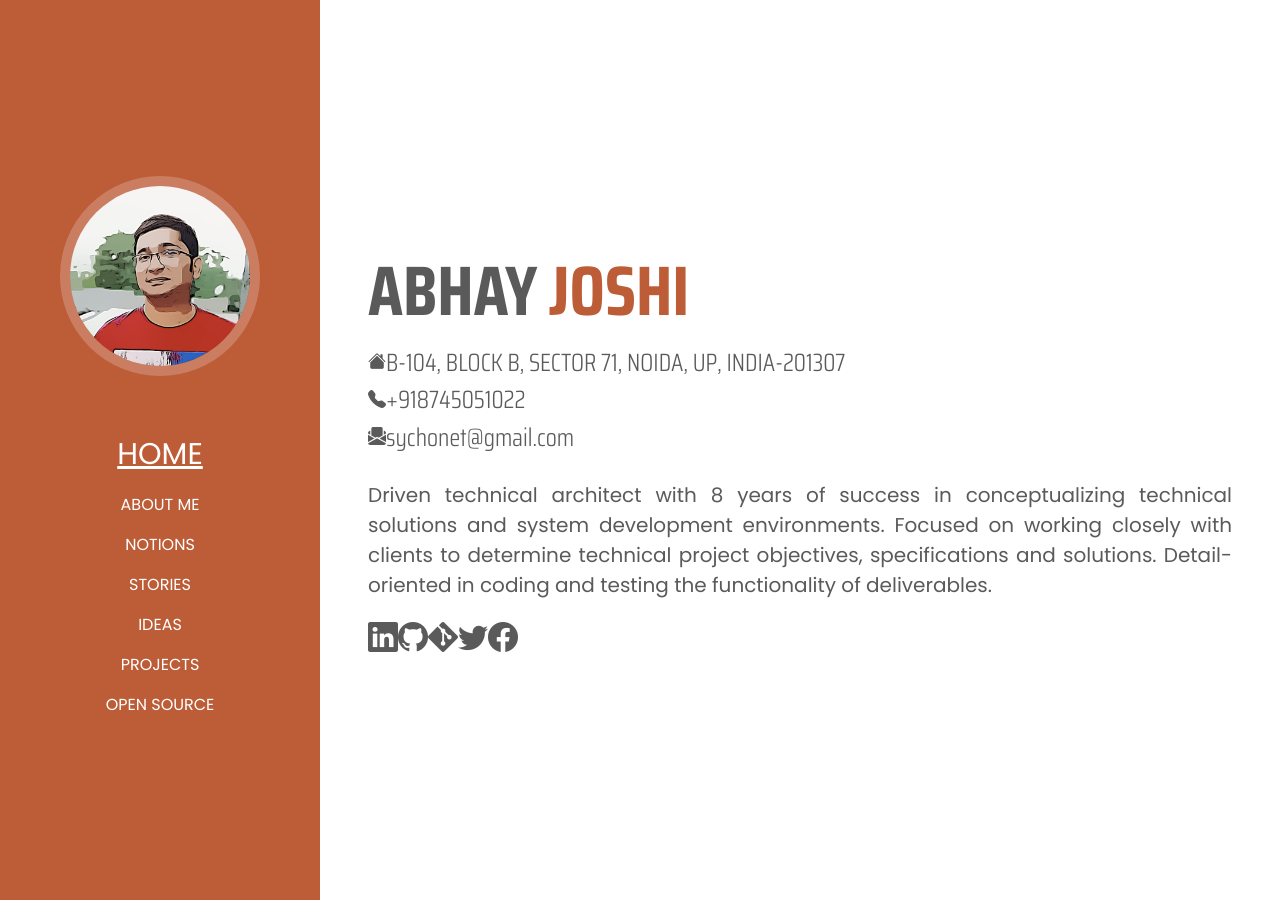
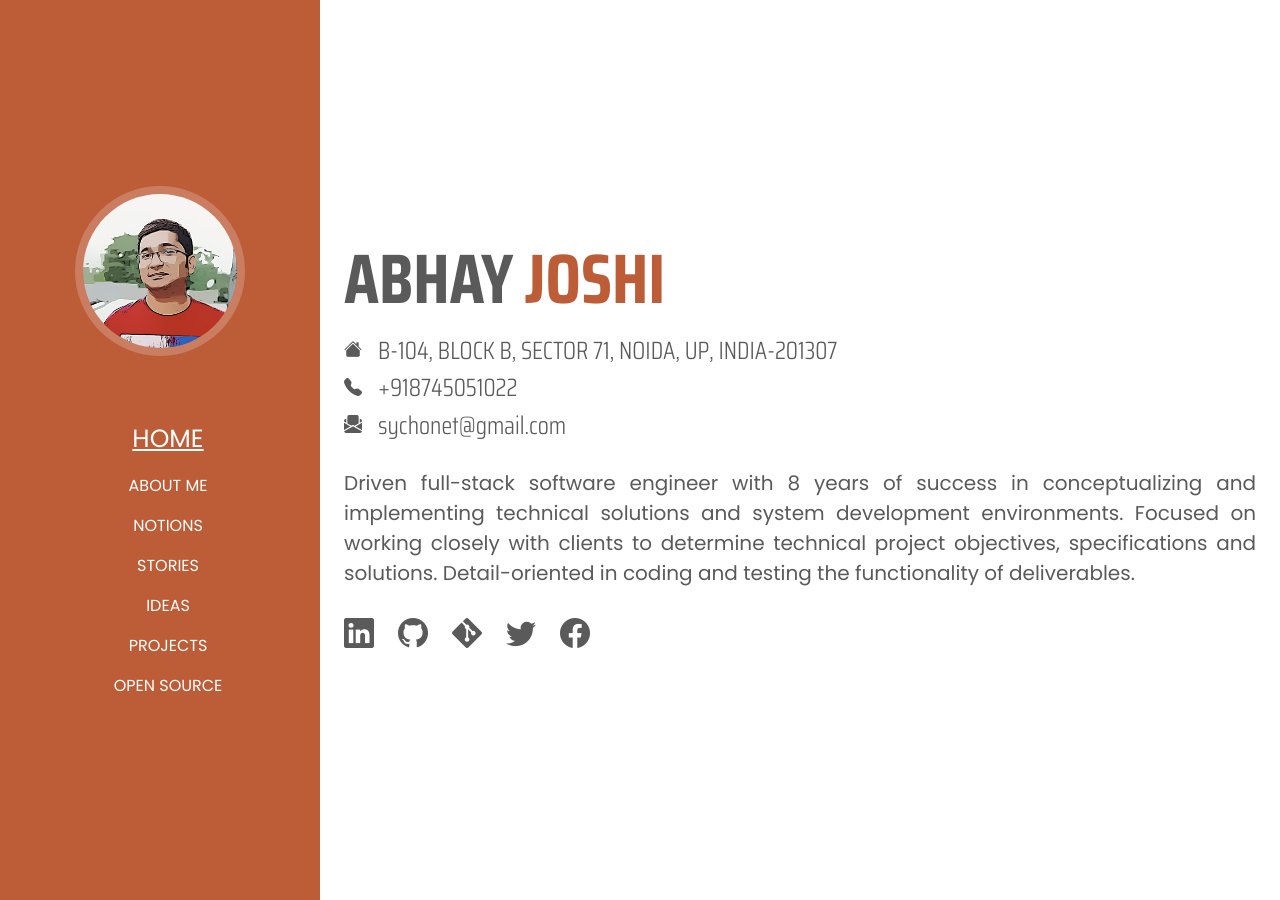
Before and after one commit to sychonet/sychonet.github.io, a Jekyll site: the page built from index.html, in a window 1280 px wide. Built offline with Jekyll 4.4.1, drawn with Linux system fonts in a browser that asks for light colours; nearby versions of some CDN libraries; library files that are not in the unit come from our copies.

Commit message:
Fixed styling issues

```diff
--- a/_includes/sidebar.html
+++ b/_includes/sidebar.html
@@ -1,9 +1,15 @@
-<div class="p-2 mh-100 col-sm-3 sidebar text-white d-flex flex-column justify-content-center">
-    <div class="text-center">
+<div class="col-md-3 sidebar text-white d-flex flex-column justify-content-center">
+    <div id="profile-pic-container" class="pb-5 mx-auto">
         <img id="profile-pic" class="rounded-circle" src="/assets/images/profile_sketch.png"/>
     </div>
-    <nav class="pt-5 text-center">
-        <ul class="nav flex-column">
+    <nav class="navbar navbar-expand-sm" role="navigation">
+        <div class="container-fluid">
+            <a class="navbar-brand" href="#"></a>
+            <button class="navbar-toggler" type="button" data-bs-toggle="collapse" data-bs-target="#navbar-toggler" aria-controls="navbar-toggler" aria-expanded="false" aria-label="Toggle navigation">
+                <span class="navbar-toggler-icon"></span>
+            </button>
+            <div class="collapse navbar-collapse" id="navbar-toggler">
+                <ul class="navbar-nav flex-column mx-auto text-center">
                     {% for item in site.data.navigation %}
                         <li class="nav-item" {% if page.url == item.link %}id="current-nav-li"{% endif %}>
                             <a href="{{ item.link }}" class="nav-link text-white" {% if page.url != item.link %}id="not-current-nav-li"{% endif %}>
@@ -12,5 +18,7 @@
                         </li>
                     {% endfor %}
                 </ul>
+            </div>
+        </div>
     </nav>
 </div>
--- a/_layouts/page.html
+++ b/_layouts/page.html
@@ -2,19 +2,23 @@
 <html lang="en">
 <head>
   <title>{{ page.title }}</title>
+  <meta name="description" content="{{ page.pageDescription }}">
+  <meta name="keywords" content="Personal portfolio, notions, ideas, projects, Abhay Joshi, Open Source, Software Engineer, Full Stack, Consultant, Web Developer">
   <meta charset="utf-8">
   <meta name="viewport" content="width=device-width, initial-scale=1">
   <link rel="icon" type="image/x-icon" href="/assets/images/favicon.ico">
-  <link href="/assets/css/bootstrap.min.css" rel="stylesheet">
+  <link href="https://cdn.jsdelivr.net/npm/bootstrap@5.2.0/dist/css/bootstrap.min.css" rel="stylesheet" integrity="sha384-gH2yIJqKdNHPEq0n4Mqa/HGKIhSkIHeL5AyhkYV8i59U5AR6csBvApHHNl/vI1Bx" crossorigin="anonymous">
   <link href="/assets/css/homepage.css" rel="stylesheet">
-  <script src="/assets/js/bootstrap.min.js"></script>
   {% feed_meta %}
   {% seo %}
 </head>
 <body class="container-fluid">
   <div class="row h-100">
     {% include sidebar.html %}
-    {{ content }}
+    <div class="mh-100 col-md-9 p-4 d-flex flex-column justify-content-center">
+      {{ content }}
+    </div>
   </div>
+  <script src="https://cdn.jsdelivr.net/npm/bootstrap@5.2.0/dist/js/bootstrap.bundle.min.js" integrity="sha384-A3rJD856KowSb7dwlZdYEkO39Gagi7vIsF0jrRAoQmDKKtQBHUuLZ9AsSv4jD4Xa" crossorigin="anonymous"></script>
 </body>
 </html>
--- a/_sass/homepage.scss
+++ b/_sass/homepage.scss
@@ -1,4 +1,4 @@
-html,body {
+html, body {
     height: 100%;
 }
 
@@ -12,21 +12,22 @@ body {
 .sidebar {
     --bs-bg-opacity: 1;
     background-color: rgb(189, 93, 56) !important;
+
 }
 
 #profile-pic {
     object-fit: cover;
-    width: 200px;
-    height: 200px;
+    width: 170px;
+    height: 170px;
     border-color: rgba(255, 255, 255, 0.2);
-    border-width: 10px;
+    border-width: 8px;
     border-style: solid;
 }
 
 #current-nav-li {
     text-decoration:underline;
     text-underline-offset: 2px;
-    font-size: 30px;
+    font-size: 25px;
 }
 
 #not-current-nav-li:hover {
@@ -37,6 +38,18 @@ body {
     font-family: 'Saira Condensed', sans-serif;
     font-weight: 700;
     font-size: 70px;
+}
+
+@media only screen and (max-width: 576px) {
+    #home-name {
+        font-size: 50px;
+    }
+    #home-description {
+        font-size: 13px;
+    }
+    #profile-pic-container {
+        display: none;
+    }
 }
 
 .font-color-primary {
@@ -70,3 +83,20 @@ body {
     text-align: justify;
     text-justify: inter-word;
 }
+
+.social-icon:hover {
+    color: rgba(21, 20, 20, 0.9)
+}
+
+.work-in-progress {
+    font-size: 200px;
+    color: rgb(189, 93, 56);
+}
+
+a,
+a:hover,
+a:focus,
+a:active {
+    text-decoration: none;
+    color: inherit;
+}
--- a/index.html
+++ b/index.html
@@ -1,14 +1,15 @@
 ---
 layout: page
-title: Abhay Joshi | Notion, Stories, Projects, Ideas, Open Source
+title: Abhay Joshi personal portfolio
 firstName: Abhay
 lastName: Joshi
 address: B-104, Block B, Sector 71, Noida, UP, India-201307
 email: sychonet@gmail.com
 mobile: 918745051022
-description: Driven technical architect with 8 years of success in conceptualizing technical solutions and system development environments. Focused on working closely with clients to determine technical project objectives, specifications and solutions. Detail-oriented in coding and testing the functionality of deliverables.
+pageDescription: Personal potfolio website of Abhay Joshi where he shares his notions, stories, open source contributions, personal projects and original ideas.
+myDescription: Driven full-stack software engineer with 8 years of success in conceptualizing and implementing technical solutions and system development environments. Focused on working closely with clients to determine technical project objectives, specifications and solutions. Detail-oriented in coding and testing the functionality of deliverables.
 ---
-<div class="mh-100 col-sm-9 p-5 d-flex flex-column justify-content-center">
+
 <div id="home-name">
     <span class="font-color-secondary">{{ page.firstName | upcase }}</span>
     <span class="font-color-primary">{{ page.lastName | upcase }}</span>
@@ -18,18 +19,18 @@ description: Driven technical architect with 8 years of success in conceptualizi
         <i class="address-icon pe-3 bi bi-house-heart-fill"></i> <span>{{ page.address | upcase }}</span>
     </div>
     <div class="d-flex align-items-center">
-            <i class="address-icon pe-3 bi bi-telephone-fill"></i>  </span>+{{ page.mobile }}</span>
+        <i class="address-icon pe-3 bi bi-telephone-fill"></i> <a href="tel:{{ page.mobile }}">+{{ page.mobile }}</a>
     </div>
+
     <div class="d-flex align-items-center">
-            <i class="address-icon pe-3 bi bi-envelope-paper-fill"></i> <span>{{ page.email }}</span>
+        <i class="address-icon pe-3 bi bi-envelope-paper-fill"></i> <a href="mailto:{{ page.email }}">{{ page.email }}</a>
     </div>
 </div>
 <div class="font-color-secondary pt-4 text-align-justify" id="home-description">
-        {{ page.description }}
+    {{ page.myDescription }}
 </div>
-    <div class="d-flex flex-row justify-content-left pt-3">
+<div class="d-flex flex-row justify-content-left pt-4 pb-3">
     {% for item in site.data.social %}
-            <a href="{{ item.link }}"><i class="social-icon pe-4 bi {{ item.icon }}"></i></a>
+        <a href="{{ item.link }}" target="_blank"><i class="social-icon pe-4 bi {{ item.icon }}"></i></a>
     {% endfor %}
 </div>
-</div>
```
Lines whose indentation alone changed are shown as unchanged.
